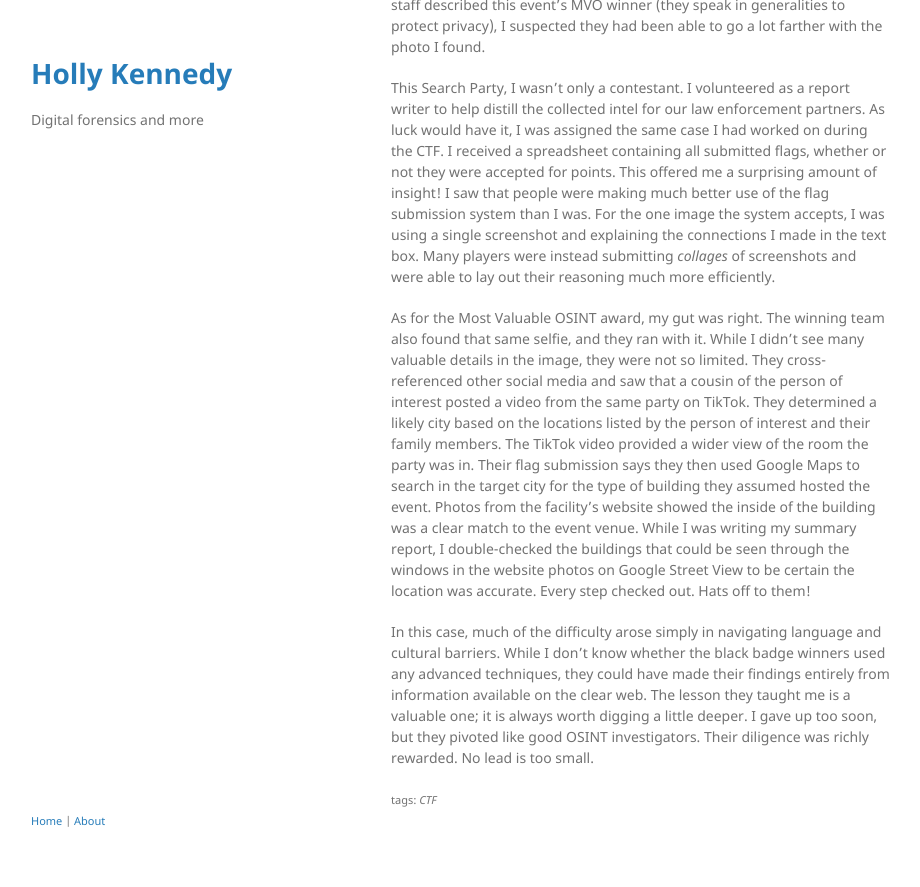
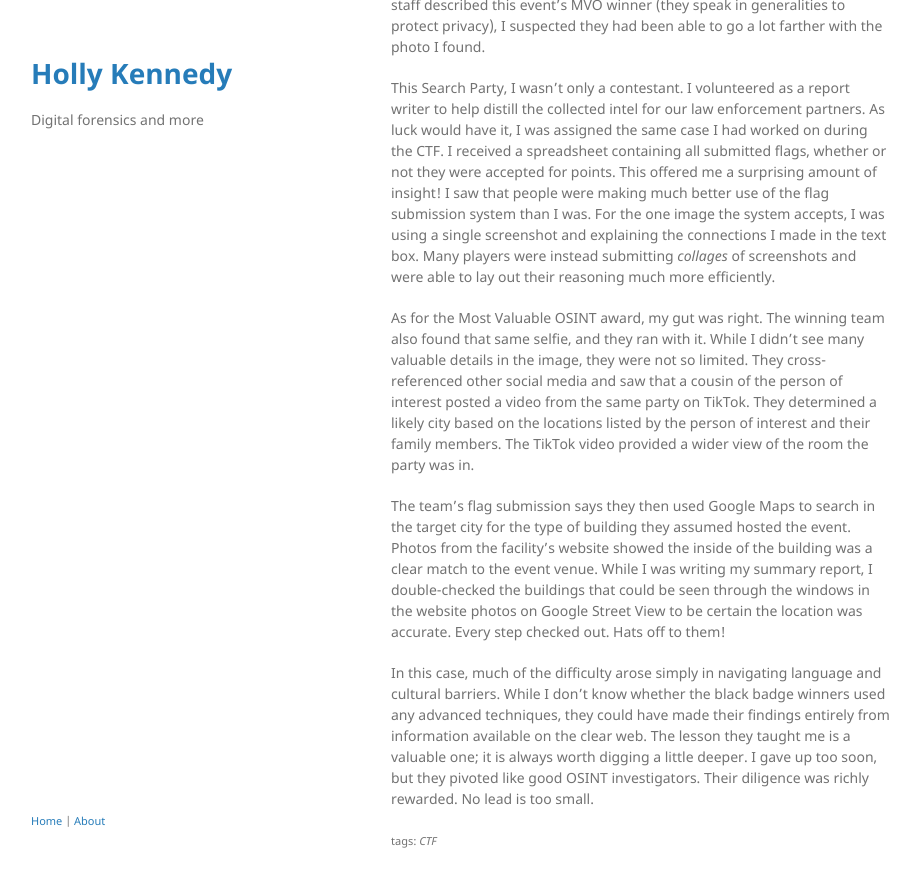
Before and after one commit to hollykennedy/hollykennedy.github.io, a Jekyll site: the page built from _posts/2023-04-21-ctf-writeup-trace-labs-feb-2023.md, in a window 1280 px wide and 900 px high, scrolled down 2004 px. Shown: the top 887 px of the window, without its empty margins (179-1099 px from the left). Built offline with Jekyll 4.4.1, drawn with Linux system fonts in a browser that asks for light colours; before the commit the page ends 2863 px from its top, so only the background shows below that.

Commit message:
Update 2023-04-21-ctf-writeup-trace-labs-feb-2023.md

```diff
--- a/_posts/2023-04-21-ctf-writeup-trace-labs-feb-2023.md
+++ b/_posts/2023-04-21-ctf-writeup-trace-labs-feb-2023.md
@@ -33,6 +33,8 @@ While Search Party is a CTF, it's not *all* about the points. High scorers win p
 
 This Search Party, I wasn't only a contestant. I volunteered as a report writer to help distill the collected intel for our law enforcement partners. As luck would have it, I was assigned the same case I had worked on during the CTF. I received a spreadsheet containing all submitted flags, whether or not they were accepted for points. This offered me a surprising amount of insight! I saw that people were making much better use of the flag submission system than I was. For the one image the system accepts, I was using a single screenshot and explaining the connections I made in the text box. Many players were instead submitting *collages* of screenshots and were able to lay out their reasoning much more efficiently.
 
-As for the Most Valuable OSINT award, my gut was right. The winning team also found that same selfie, and they ran with it. While I didn't see many valuable details in the image, they were not so limited. They cross-referenced other social media and saw that a cousin of the person of interest posted a video from the same party on TikTok. They determined a likely city based on the locations listed by the person of interest and their family members. The TikTok video provided a wider view of the room the party was in. Their flag submission says they then used Google Maps to search in the target city for the type of building they assumed hosted the event. Photos from the facility's website showed the inside of the building was a clear match to the event venue. While I was writing my summary report, I double-checked the buildings that could be seen through the windows in the website photos on Google Street View to be certain the location was accurate. Every step checked out. Hats off to them!
+As for the Most Valuable OSINT award, my gut was right. The winning team also found that same selfie, and they ran with it. While I didn't see many valuable details in the image, they were not so limited. They cross-referenced other social media and saw that a cousin of the person of interest posted a video from the same party on TikTok. They determined a likely city based on the locations listed by the person of interest and their family members. The TikTok video provided a wider view of the room the party was in.
+
+The team's flag submission says they then used Google Maps to search in the target city for the type of building they assumed hosted the event. Photos from the facility's website showed the inside of the building was a clear match to the event venue. While I was writing my summary report, I double-checked the buildings that could be seen through the windows in the website photos on Google Street View to be certain the location was accurate. Every step checked out. Hats off to them!
 
 In this case, much of the difficulty arose simply in navigating language and cultural barriers. While I don't know whether the black badge winners used any advanced techniques, they could have made their findings entirely from information available on the clear web. The lesson they taught me is a valuable one; it is always worth digging a little deeper. I gave up too soon, but they pivoted like good OSINT investigators. Their diligence was richly rewarded. No lead is too small.
```
